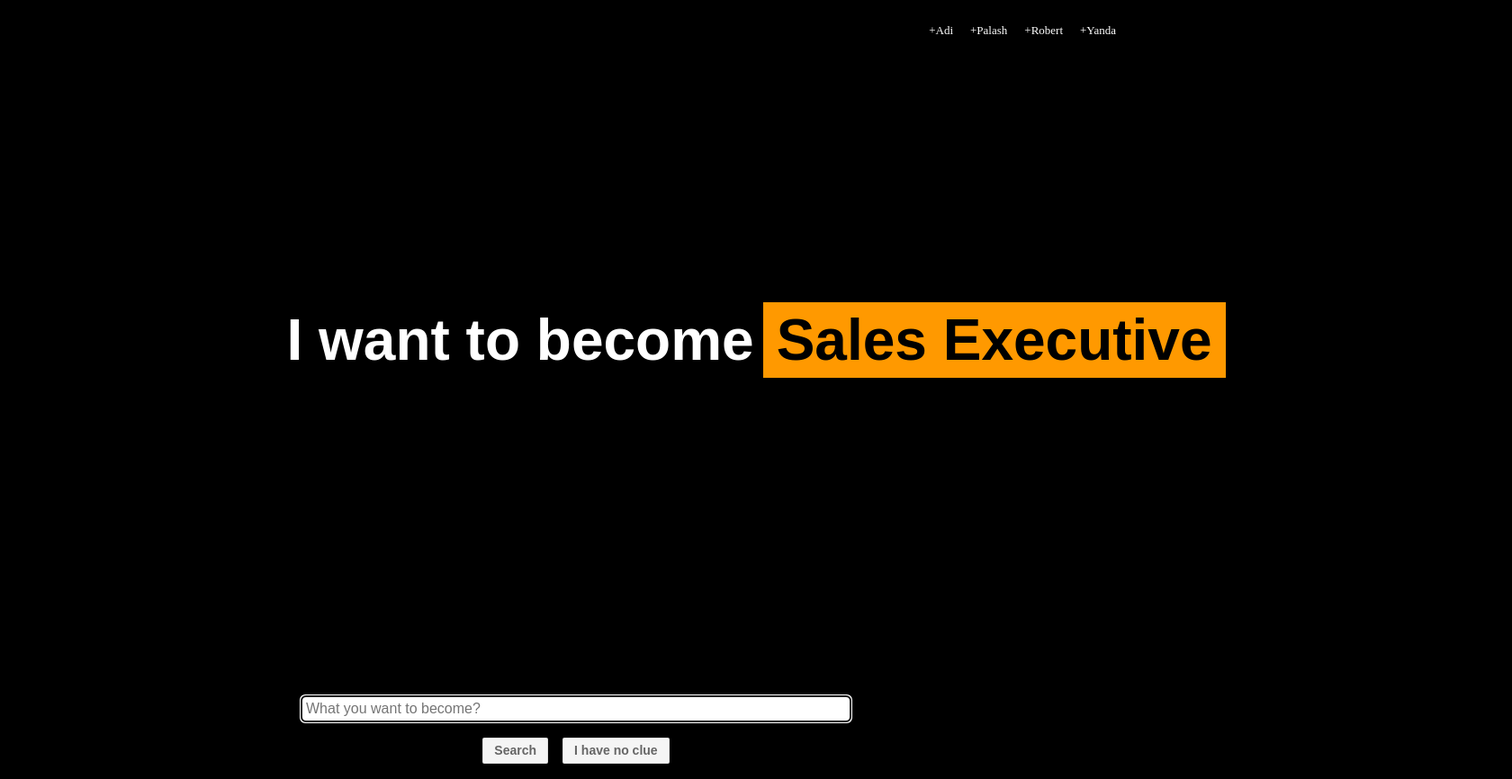
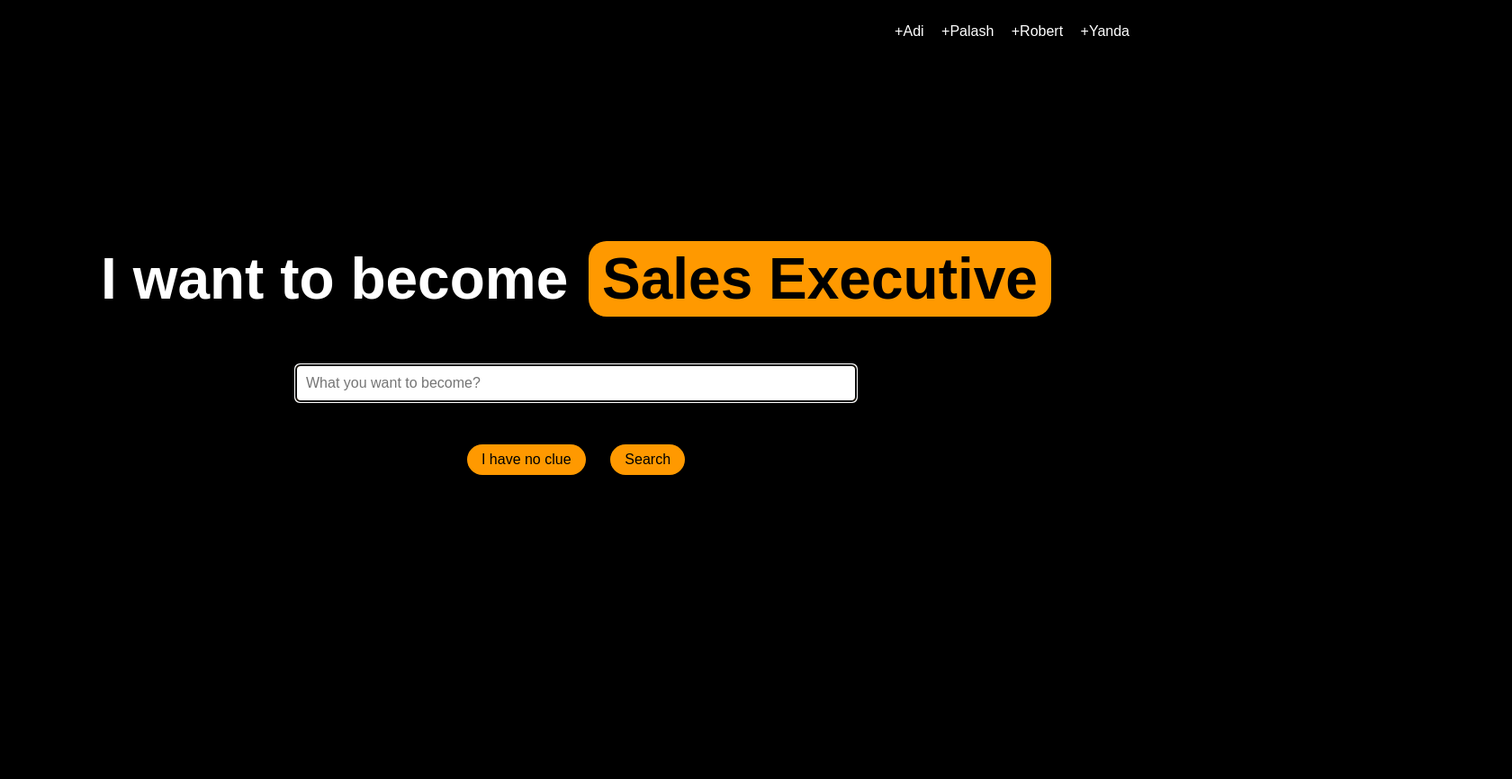
Before and after one commit to Palashtic/Skillhub, a plain HTML site: page index.html in a window 1280 px wide. Shown: the whole page at 90% size, 1680 px wide, since content can reach past the window. After the commit the page ends 800 px from the top, so only its background shows below. Drawn offline with Linux system fonts and the light colour scheme.

Commit message:
new code

```diff
--- a/index.html
+++ b/index.html
@@ -1,43 +1,145 @@
 <!DOCTYPE html>
 <html lang="en">
 <head>
-    <!-- Includeing the Favorite Icon -->
-    <link rel="shortcut icon" href="favicon.ico">
-    <!-- Computer Character Set - Not to Important -->
     <meta charset="UTF-8">
-    <!-- Description of the Website -->
-    <meta name="description" content="SkillHub by Team Orange">
-    <!-- Keywords for Document -->
-    <meta name="keywords" content="SkillHub by Team Orange">
-    <!-- Author of Document -->
-    <meta name="author" content="Team Orange">
-    <!-- Title -->
+    <meta name="viewport" content="width=device-width, initial-scale=1.0">
     <title>Skill Hub</title>
-    <!-- Font Awesome -->
-    <link href="https://maxcdn.bootstrapcdn.com/font-awesome/4.1.0/css/font-awesome.min.css" rel="stylesheet">
-    <!-- Author Custom CSS -->
-    <link rel="stylesheet" href="css/main.css">
+    <link rel="stylesheet" href="https://maxcdn.bootstrapcdn.com/font-awesome/4.1.0/css/font-awesome.min.css">
+    <style>
+        /* Basic Styling */
+        body {
+            display: flex;
+            flex-direction: column;
+            justify-content: center;
+            align-items: center;
+            height: 100vh;
+            margin: 0;
+            background-color: #000000;
+            color: #ffffff;
+            font-family: Arial, sans-serif;
+        }
+
+        /* Navigation Links Styling */
+        .top-navigation {
+            list-style: none;
+            padding: 0;
+            position: absolute;
+            top: 10px;
+            right: 10px;
+            font-size: 1rem;
+        }
+
+        .top-navigation li {
+            display: inline;
+            margin-right: 15px;
+        }
+
+        .top-navigation a {
+            color: white;
+            text-decoration: none;
+        }
+
+        /* Container Styling */
+        .container {
+            text-align: center;
+            font-size: 4rem;
+            font-weight: bold;
+        }
+
+        /* Animated Text Styling */
+        .text-static {
+            color: #ffffff;
+        }
+
+        .text-dynamic {
+            color: #000000;
+            background-color: #ff9900;
+            padding: 5px 15px;
+            margin-left: 5px;
+            border-radius: 20px;
+            display: inline-block;
+            animation: scrollUp 2s ease-in-out;
+        }
+
+        /* Search Box Styling */
+        .search-box {
+            margin-top: 20px;
+        }
+
+        .search-box input[type="text"] {
+            padding: 10px;
+            font-size: 1rem;
+            width: 600px;
+            margin: 10px 0;
+            border: 2px solid #ff9900;
+            border-radius: 5px;
+        }
+
+        .search-buttons button {
+            padding: 8px 16px;
+            margin: 5px;
+            font-size: 1rem;
+            color: #000000;
+            background-color: #ff9900;
+            border: none;
+            border-radius: 20px;
+            cursor: pointer;
+        }
+
+        /* Scroll Animation for Job Titles */
+        @keyframes scrollUp {
+            0% { transform: translateY(100%); opacity: 0; }
+            10% { opacity: 1; }
+            40% { transform: translateY(0); opacity: 1; }
+            80% { transform: translateY(0); opacity: 1; }
+            100% { transform: translateY(-100%); opacity: 0; }
+        }
+
+        /* Career Events Popup Styling */
+        .career-events {
+            display: none; /* Hidden by default */
+            background-color: #ff9900;
+            color: #000000;
+            padding: 15px;
+            border-radius: 10px;
+            margin-top: 20px;
+            width: 80%;
+            text-align: center;
+            font-size: 1.2rem;
+        }
+    </style>
 </head>
 <body>
-    <!-- Top Section - Navigation -->
+    <!-- Navigation Links -->
     <ul class="top-navigation">
-      <li>
-        <a href="https://www.linkedin.com/in/aditya-kalaga/" style="color:white;">+Adi</a>
-      </li>
-	 <li>
-        <a href="https://www.linkedin.com/in/chaturvedipalash/" style="color:white;">+Palash</a>
-      </li>
- 	<li>
-        <a href="https://www.linkedin.com/in/robert-gagne-/" style="color:white;">+Robert</a>
-      </li>
- 	<li>
-        <a href="https://www.linkedin.com/in/yandalyu/" style="color:white;">+Yanda</a>
-      </li>
+        <li><a href="https://www.linkedin.com/in/aditya-kalaga/">+Adi</a></li>
+        <li><a href="https://www.linkedin.com/in/chaturvedipalash/">+Palash</a></li>
+        <li><a href="https://www.linkedin.com/in/robert-gagne-/">+Robert</a></li>
+        <li><a href="https://www.linkedin.com/in/yandalyu/">+Yanda</a></li>
     </ul>
-    <!-- Middle Section - Search Box -->
+
+    <div class="container">
         <div class="search-container">
             <span class="text-static" id="static-text">I want to become</span>
             <span class="text-dynamic" id="job-title">Product Manager</span>
+        </div>
+
+        <!-- Search Box Section, Positioned Below Animated Text -->
+        <div class="search-box">
+            <input type="text" placeholder="What you want to become?" autofocus>
+            <div class="search-buttons">
+                <button onclick="showCareerEvents()">I have no clue</button>
+                <button>Search</button>
+            </div>
+        </div>
+
+        <!-- Career Events Popup -->
+        <div class="career-events" id="career-events">
+            <p>Why don't you check these upcoming career events near you?</p>
+            <ul id="events-list">
+                <!-- Real events will populate here -->
+            </ul>
+        </div>
     </div>
 
     <script>
@@ -53,34 +155,45 @@
         const staticTextElement = document.getElementById("static-text");
 
         function rotateJobTitles() {
-            // Reset animation by removing and re-adding the class
             jobTitleElement.classList.remove("text-dynamic");
             void jobTitleElement.offsetWidth; // Trigger reflow
             jobTitleElement.classList.add("text-dynamic");
 
-            // If we reach the end of the list, show "Skill Hub" and stop the interval
+            // Show "Skill Hub" at the end
             if (currentIndex === jobTitles.length) {
                 staticTextElement.textContent = "Skill";
                 jobTitleElement.textContent = "Hub";
-                clearInterval(titleInterval); // Stop the rotation
+                clearInterval(titleInterval); // Stop rotation
             } else {
-                // Otherwise, continue displaying job titles
                 jobTitleElement.textContent = jobTitles[currentIndex];
                 currentIndex++;
             }
         }
 
-        // Change the job title every 2 seconds
         const titleInterval = setInterval(rotateJobTitles, 2000);
+
+        // Show Career Events Popup
+        function showCareerEvents() {
+            const eventsElement = document.getElementById("career-events");
+            const eventsList = document.getElementById("events-list");
+
+            // Mock API call to fetch real event data (you can replace this part)
+            const events = [
+                { date: "Nov 2", title: "Tech Careers Expo" },
+                { date: "Nov 5", title: "Data Science Workshop" },
+                { date: "Nov 7", title: "Business Networking Night" }
+            ];
+
+            // Populate events in the popup
+            eventsList.innerHTML = "";
+            events.forEach(event => {
+                const li = document.createElement("li");
+                li.textContent = `📅 ${event.date} - ${event.title}`;
+                eventsList.appendChild(li);
+            });
+
+            eventsElement.style.display = "block";
+        }
     </script>
-
-    <div class="search-box">
-      <!--img src="img/google.png"-->
-      <input type="text" autofocus placeholder="What you want to become?">
-      <div class="search-buttons">
-        <button>Search</button>
-        <button>I have no clue</button>
-      </div>
-    </div>
 </body>
 </html>
```
Lines whose indentation alone changed are shown as unchanged.
